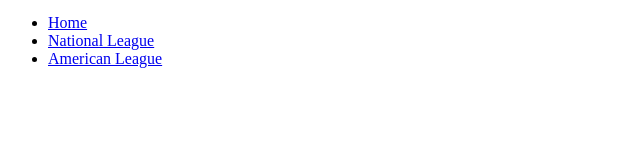
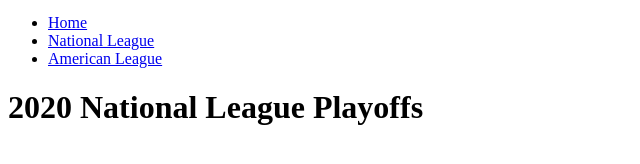
Before and after one commit to vp811/live-class-week-4, a plain HTML site: page national-league.html in a window 1280 px wide. Shown: the part 82-246 px from the top of the page, without its empty margins (0-640 px from the left). Drawn offline with Linux system fonts and the light colour scheme.

Commit message:
add h1 tag to national league page

```diff
--- a/national-league.html
+++ b/national-league.html
@@ -21,6 +21,7 @@
     </header>
 
     <main>
+      <h1>2020 National League Playoffs</h1>
 
     </main>
   </body>
```
